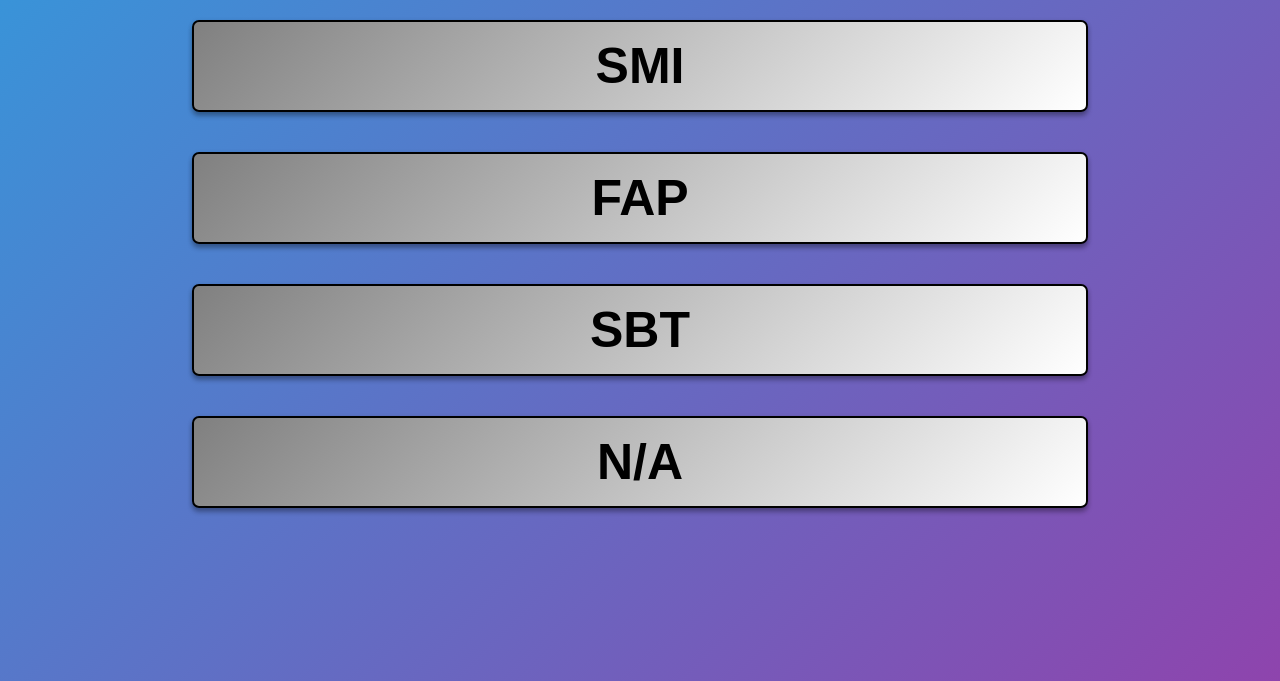
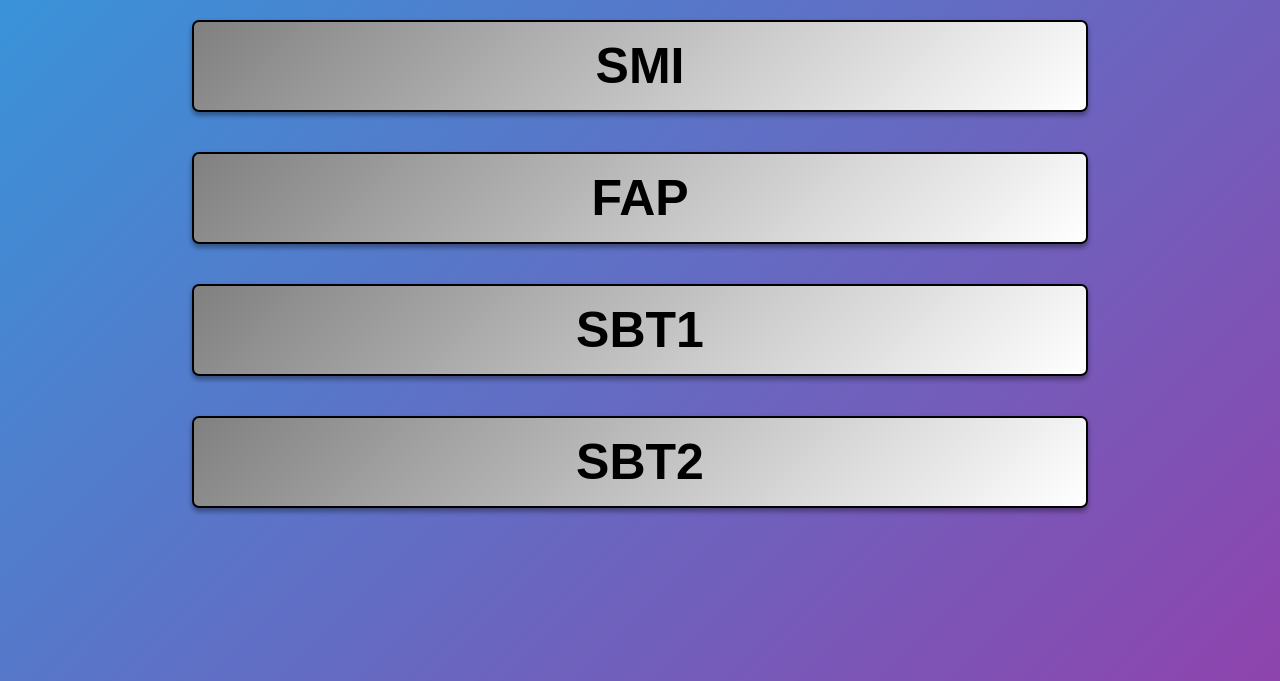
Before and after one commit to mrp44rth/unixbatches, a plain HTML site: page index.html in a window 1280 px wide. Shown: the part 119-800 px from the top of the page. Drawn offline with Linux system fonts and the light colour scheme.

Commit message:
Update index.html

```diff
--- a/index.html
+++ b/index.html
@@ -103,8 +103,8 @@
 
     <button class="button" onclick="loadWebsite('https://mrp44rth.github.io/GITISMI')">SMI</button>
     <button class="button" onclick="loadWebsite('https://mrp44rth.github.io/GITIFAP')">FAP</button>
-    <button class="button" onclick="loadWebsite('https://mrp44rth.github.io/GITISBT')">SBT</button>
-    <button class="button" onclick="loadWebsite('https://mrp44rth.github.io/404')">N/A</button>
+    <button class="button" onclick="loadWebsite('https://mrp44rth.github.io/GITISBT')">SBT1</button>
+    <button class="button" onclick="loadWebsite('https://mrp44rth.github.io/GITISBT2')">SBT2</button>
 </div>
 
 <div id="iframe-container">
```
